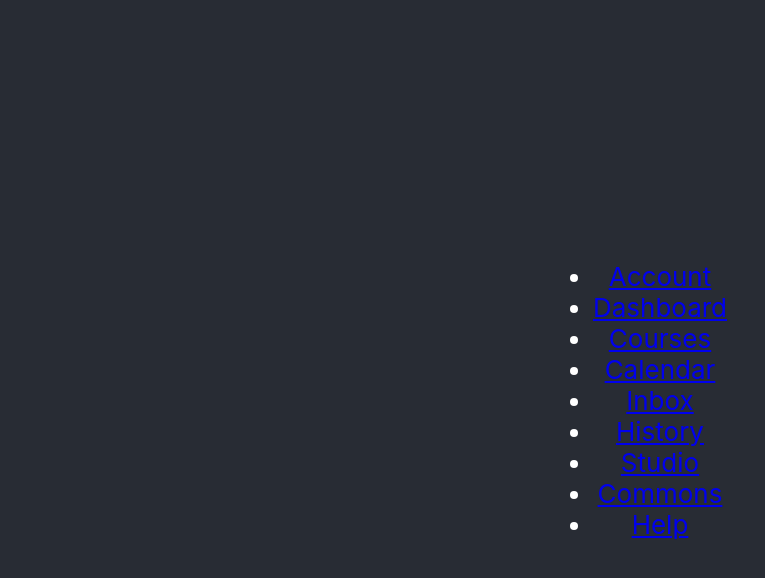
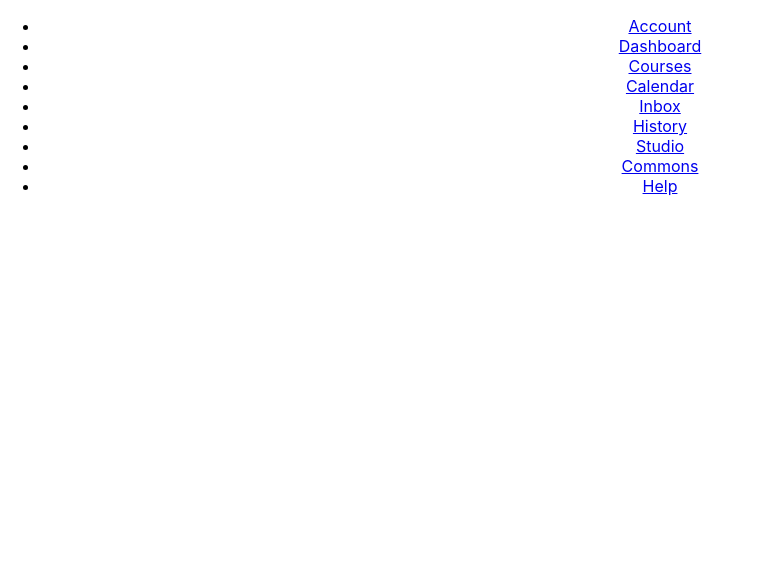
Before and after one commit to YuqiaoSu/kanbas-react-web-app, a React (Create React App) app: page / in a window 1280 px wide. Shown: the top 578 px of the page, without its empty margins (0-765 px from the left). Built offline with nearby package versions, Linux system fonts and the light colour scheme.

Commit message:
finished

```diff
--- a/public/kanbas/assignments/edit.html
+++ b/public/kanbas/assignments/edit.html
@@ -68,7 +68,7 @@
             </div>
 
             <h2> Assignment Name</h2>
-            <input value = "A! - ENV + HTML"><br/>
+            <input value = "A1 - ENV + HTML"><br/>
             <br/>
             <textarea> This is the description of the assignment</textarea><br/>
             <br/>
@@ -147,7 +147,7 @@
             Assign to
             <br/>
             <textarea placeholder="Everyone" rows = 1></textarea>
-
+            <br/>
             <br/>
             Due
             <br/>
--- a/public/kanbas/profile/edit.html
+++ b/public/kanbas/profile/edit.html
@@ -37,7 +37,7 @@
         <td>
             <ul>
                 <li><a href="#">Notifications</a></li>
-                <li><a href="#">Profile</a></li>
+                <li><a href="index.html">Profile</a></li>
                 <li><a href="#">Files</a></li>
                 <li><a href="#">Settings</a></li>
                 <li><a href="#">ePortfolios</a></li>
--- a/public/kanbas/profile/index.html
+++ b/public/kanbas/profile/index.html
@@ -37,7 +37,7 @@
         <td>
             <ul>
                 <li><a href="#">Notifications</a></li>
-                <li><a href="#">Profile</a></li>
+                <li><a href="index.html">Profile</a></li>
                 <li><a href="#">Files</a></li>
                 <li><a href="#">Settings</a></li>
                 <li><a href="#">ePortfolios</a></li>
--- a/src/App.js
+++ b/src/App.js
@@ -4,24 +4,24 @@ import './App.css';
 function App() {
   return (
     <div className="App">
-      <header className="App-header">
-        {/*<img src={logo} className="App-logo" alt="logo" />*/}
-        {/*<p>*/}
-        {/*  Edit <code>src/App.js</code> and save to reload.*/}
-        {/*</p>*/}
-        {/*<a*/}
-        {/*  className="App-link"*/}
-        {/*  href="https://reactjs.org"*/}
-        {/*  target="_blank"*/}
-        {/*  rel="noopener noreferrer"*/}
-        {/*>*/}
-        {/*  Learn React*/}
-        {/*</a>*/}
-
+      {/*<header className="App-header">*/}
+      {/*  <img src={logo} className="App-logo" alt="logo" />*/}
+      {/*  <p>*/}
+      {/*    Edit <code>src/App.js</code> and save to reload.*/}
+      {/*  </p>*/}
+      {/*  <a*/}
+      {/*    className="App-link"*/}
+      {/*    href="https://reactjs.org"*/}
+      {/*    target="_blank"*/}
+      {/*    rel="noopener noreferrer"*/}
+      {/*  >*/}
+      {/*    Learn React*/}
+      {/*  </a>*/}
+      {/*</header>*/}
       <ul>
-          <li><a href="../kanbas-react-web-app/public/kanbas/profile/index.html">Account</a></li>
+        <li><a href="/kanbas/profile/index.html">Account</a></li>
         <li><a href="#">Dashboard</a></li>
-          <li><a href="../kanbas-react-web-app/public/kanbas/home.html">Courses</a></li>
+        <li><a href="/kanbas/home.html">Courses</a></li>
         <li><a href="#">Calendar</a></li>
         <li><a href="#">Inbox</a></li>
         <li><a href="#">History</a></li>
@@ -29,7 +29,6 @@ function App() {
         <li><a href="#">Commons</a></li>
         <li><a href="#">Help</a></li>
       </ul>
-      </header>
     </div>
   );
 }
```
Lines whose indentation alone changed are shown as unchanged.
